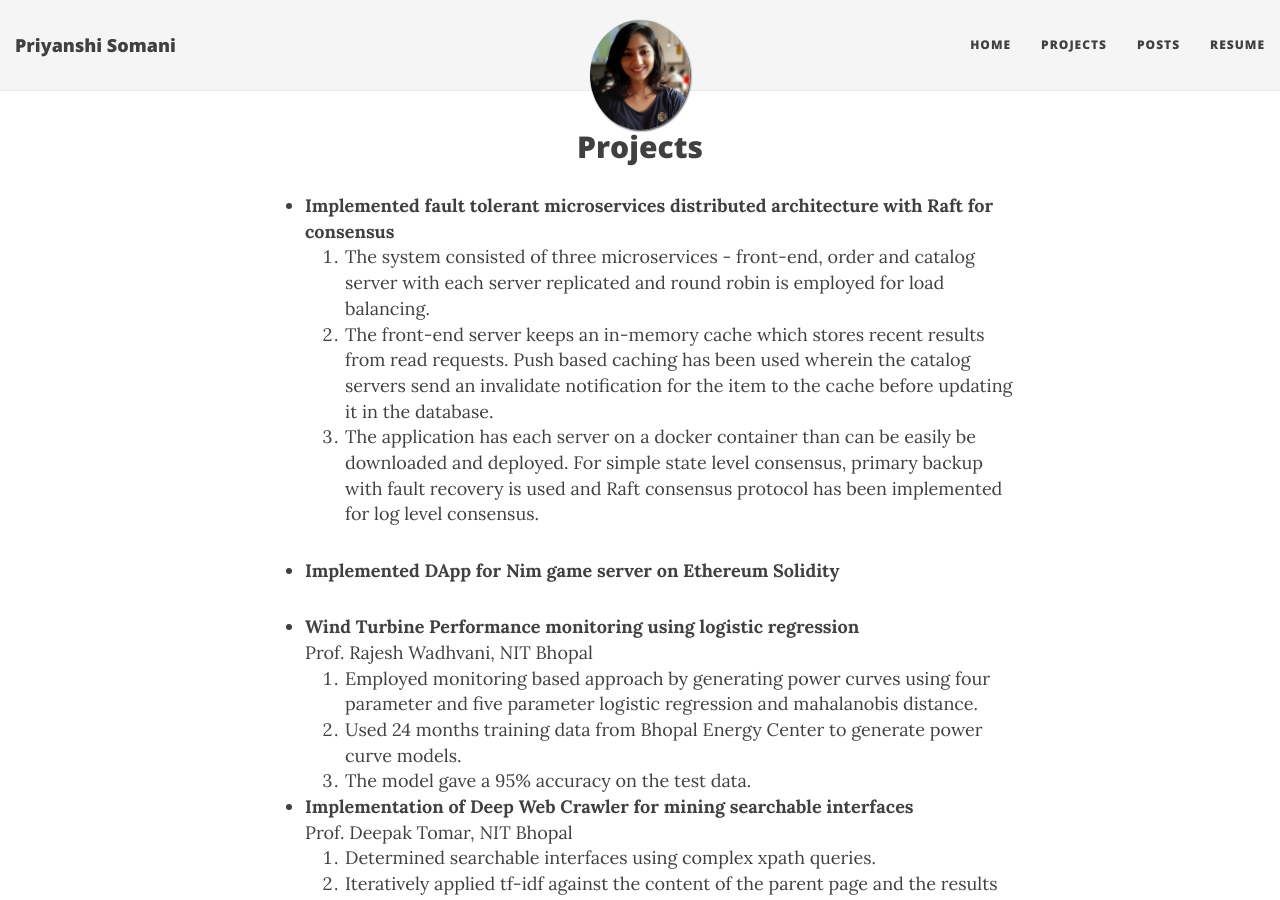
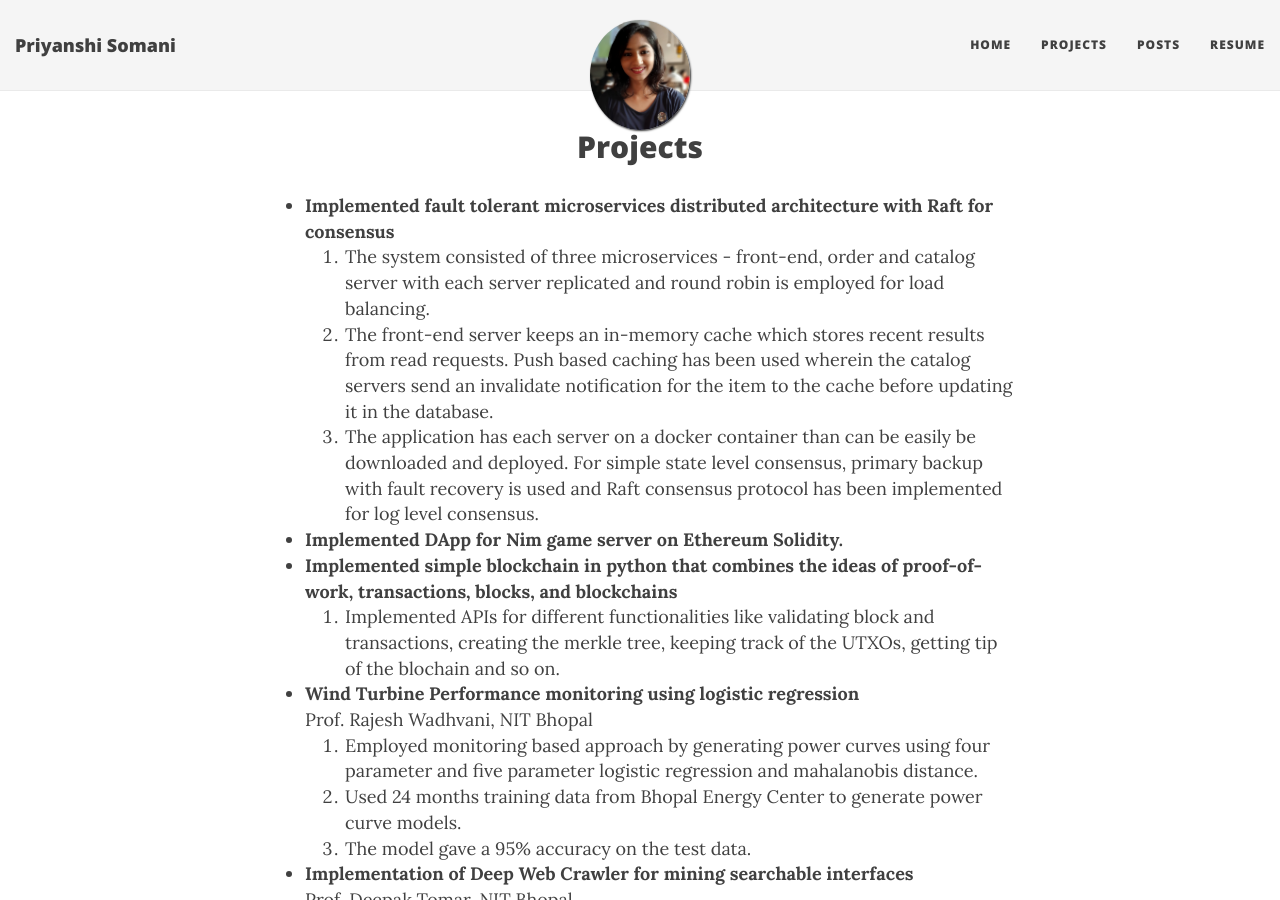
Before and after one commit to prsomani/prsomani.github.io, a Jekyll site: the page built from projects.md, in a window 1280 px wide and 900 px high. Built offline with Jekyll 4.4.1, drawn with Linux system fonts in a browser that asks for light colours; nearby versions of some CDN libraries.

Commit message:
Adding blockchain project

```diff
--- a/projects.md
+++ b/projects.md
@@ -10,7 +10,9 @@ invalidate notification for the item to the cache before updating it in the data
     3. The application has each server on a docker container than can be easily be downloaded and deployed. For simple state level consensus, primary backup
 with fault recovery is used and Raft consensus protocol has been implemented for log level consensus.
 
-- **Implemented DApp for Nim game server on Ethereum Solidity**
+- **Implemented DApp for Nim game server on Ethereum Solidity.**
+- **Implemented simple blockchain in python that combines the ideas of proof-of-work, transactions, blocks, and blockchains**
+	1. Implemented APIs for different functionalities like validating block and transactions, creating the merkle tree, keeping track of the UTXOs, getting tip of the blochain and so on.
 
 - **Wind Turbine Performance monitoring using logistic regression**
 	Prof. Rajesh Wadhvani, NIT Bhopal
```
